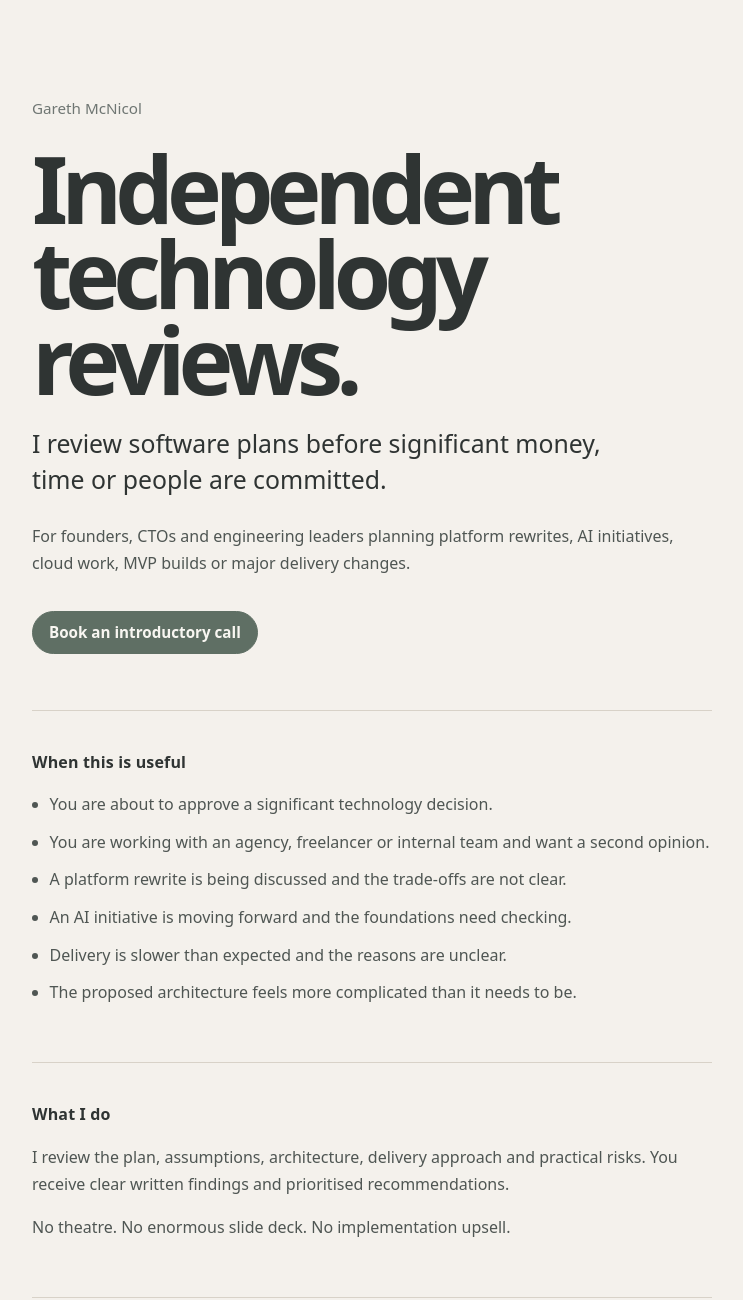
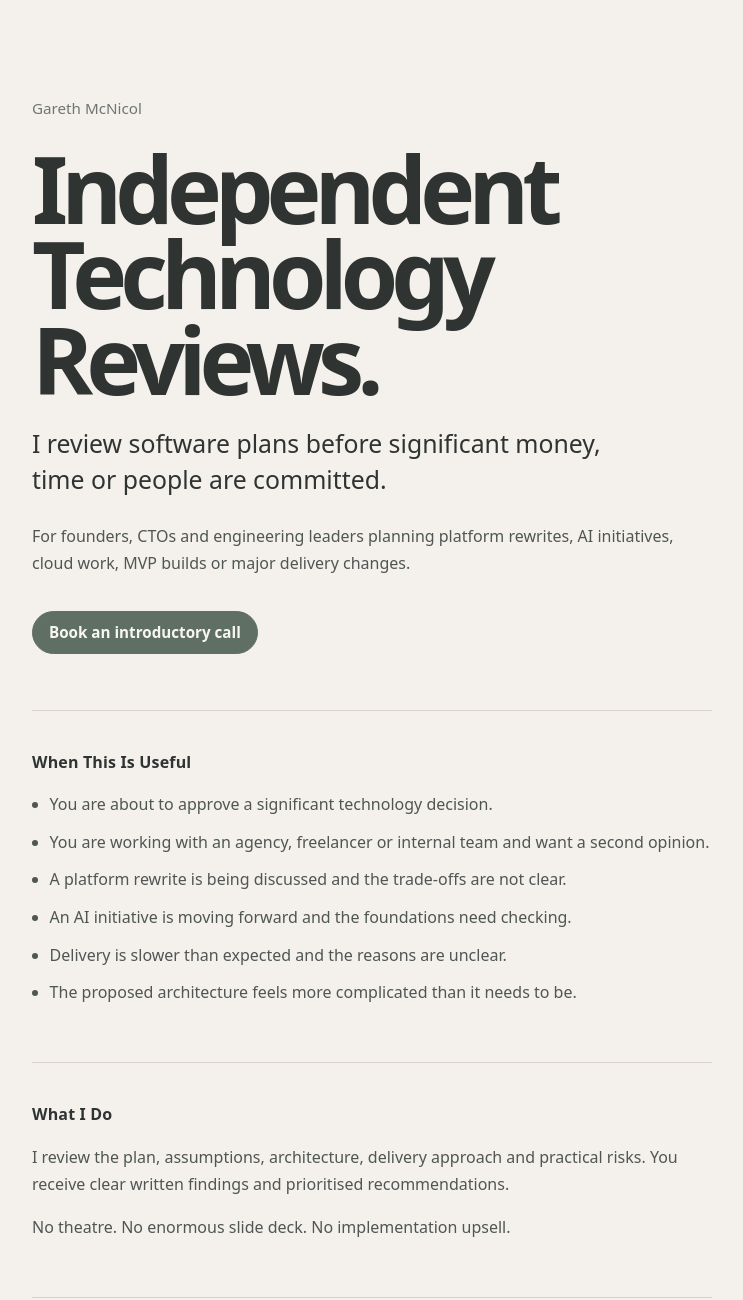
Before and after one commit to gmcnicol/garethmcnicol.dev, a plain HTML site: page index.html in a window 1280 px wide. Shown: the top 1300 px of the page, without its empty margins (268-1011 px from the left). Drawn offline with Linux system fonts and the light colour scheme.

Commit message:
Title case site headings

```diff
--- a/index.html
+++ b/index.html
@@ -23,7 +23,7 @@
     <main>
       <header class="hero" aria-labelledby="page-title">
         <p class="eyebrow">Gareth McNicol</p>
-        <h1 id="page-title">Independent technology reviews.</h1>
+        <h1 id="page-title">Independent Technology Reviews.</h1>
         <p class="lead">
           I review software plans before significant money, time or people are committed.
         </p>
@@ -38,7 +38,7 @@
       </header>
 
       <section aria-labelledby="useful-title">
-        <h2 id="useful-title">When this is useful</h2>
+        <h2 id="useful-title">When This Is Useful</h2>
         <ul>
           <li>You are about to approve a significant technology decision.</li>
           <li>You are working with an agency, freelancer or internal team and want a second opinion.</li>
@@ -50,7 +50,7 @@
       </section>
 
       <section aria-labelledby="what-title">
-        <h2 id="what-title">What I do</h2>
+        <h2 id="what-title">What I Do</h2>
         <p>
           I review the plan, assumptions, architecture, delivery approach and practical risks.
           You receive clear written findings and prioritised recommendations.
@@ -75,7 +75,7 @@
       </section>
 
       <section aria-labelledby="contact-title">
-        <h2 id="contact-title">Start with a conversation</h2>
+        <h2 id="contact-title">Start With a Conversation</h2>
         <p>
           If you are about to commit serious time, money or people to a technology initiative,
           I can give you an independent view before you go further.
```
